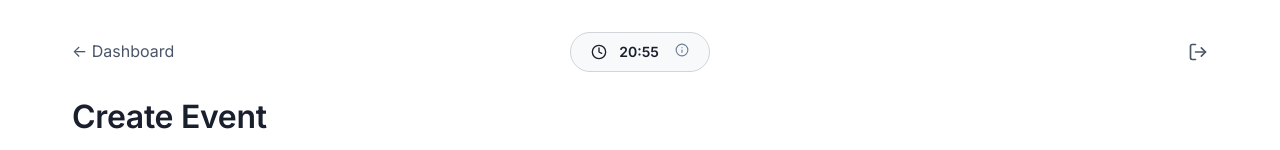
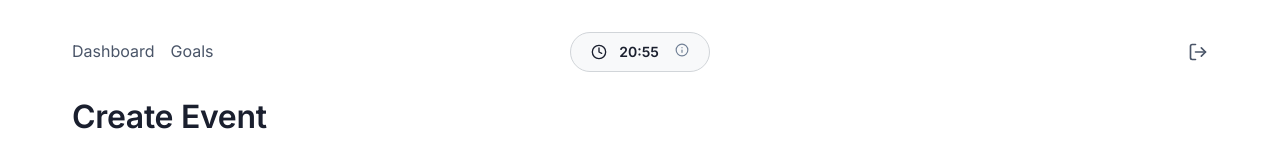
Before and after one commit to fernandoaestrella/true_path_finder, a Next.js app: page /events/create in a window 1280 px wide. Shown: the top 150 px of the page. Built offline with nearby package versions, Linux system fonts and the light colour scheme; no server answers.

Commit message:
unified header

```diff
--- a/app/dashboard/page.tsx
+++ b/app/dashboard/page.tsx
@@ -1,7 +1,7 @@
 'use client';
 
 import React, { useState, useEffect } from 'react';
-import { TimerBar, LogoutIcon } from '@/components';
+import { Header } from '@/components';
 import { MethodsGrid } from '@/components/features/MethodsGrid';
 import { useSessionTimer } from '@/lib/hooks/useSessionTimer';
 import { useAuth } from '@/lib/contexts/AuthContext';
@@ -182,14 +182,9 @@ export default function DashboardPage() {
         </div>
       )}
 
-      {/* Header */}
-      <header className="sticky top-0 z-30 pt-8 pb-6 bg-[var(--background)]">
-        <div className="container flex items-center justify-between">
-          {/* Timer centered */}
-          <div className="flex-1"></div>
-
-          <div className="flex items-center gap-2">
-            <TimerBar minutes={minutes} seconds={seconds} isPaused={isPaused} />
+      <Header
+        currentPage="dashboard"
+        timerExtra={
           <button
             onClick={() => setShowPasswordPrompt(true)}
             className="text-xs text-[var(--text-muted)] hover:text-[var(--text-secondary)] px-2 py-1 cursor-pointer"
@@ -197,21 +192,8 @@ export default function DashboardPage() {
           >
             Reset
           </button>
-          </div>
-
-          {/* Logout icon on the right */}
-          <div className="flex-1 flex justify-end">
-            <button
-              onClick={logout}
-              className="cursor-pointer hover:text-[var(--primary)] transition-colors text-[var(--text-secondary)]"
-              aria-label="Logout"
-              title="Logout"
-            >
-              <LogoutIcon size={20} />
-            </button>
-          </div>
-        </div>
-      </header>
+        }
+      />
 
       {/* Main Content */}
       <main className="container py-12">
--- a/app/events/[eventId]/page.tsx
+++ b/app/events/[eventId]/page.tsx
@@ -8,18 +8,14 @@ import { useAuth } from '@/lib/contexts/AuthContext';
 import { TPFEvent, EventBatch } from '@/types';
 import PhaseIndicator from '@/components/features/PhaseIndicator';
 import ChatPanel from '@/components/features/ChatPanel';
-import { Button } from '@/components/ui/Button';
-import { Card } from '@/components/ui/Card';
-import { TimerBar, LogoutIcon } from '@/components';
-import { useSessionTimer } from '@/lib/hooks/useSessionTimer';
+import { Button, Card, Header } from '@/components';
 
 type Phase = 'arrival' | 'practice' | 'close' | 'ended';
 
 export default function EventPage() {
   const params = useParams();
   const router = useRouter();
-  const { user, logout } = useAuth();
-  const { minutes, seconds, isPaused } = useSessionTimer();
+  const { user } = useAuth();
   const eventId = params.eventId as string;
 
   const [event, setEvent] = useState<TPFEvent | null>(null);
@@ -213,34 +209,7 @@ export default function EventPage() {
 
   return (
     <div className="min-h-screen bg-[var(--background)]">
-      {/* Header */}
-      <header className="sticky top-0 z-30 pt-8 pb-6 bg-[var(--background)]">
-        <div className="container flex items-center justify-between">
-          {/* Back link */}
-          <div className="flex-1">
-            <a href="/dashboard" className="text-[var(--text-secondary)] hover:text-[var(--text-primary)] cursor-pointer">
-              ← Dashboard
-            </a>
-          </div>
-
-          {/* Timer centered */}
-          <div className="flex items-center gap-2">
-            <TimerBar minutes={minutes} seconds={seconds} isPaused={isPaused} />
-          </div>
-
-          {/* Logout icon on the right */}
-          <div className="flex-1 flex justify-end">
-            <button
-              onClick={logout}
-              className="cursor-pointer hover:text-[var(--primary)] transition-colors text-[var(--text-secondary)]"
-              aria-label="Logout"
-              title="Logout"
-            >
-              <LogoutIcon size={20} />
-            </button>
-          </div>
-        </div>
-      </header>
+      <Header />
 
       <div className="container py-8">
         {/* Event Header */}
--- a/app/events/create/page.tsx
+++ b/app/events/create/page.tsx
@@ -1,15 +1,11 @@
 'use client';
 
-import React, { useState, useEffect } from 'react';
+import React, { useState, useEffect, Suspense } from 'react';
 import { useRouter, useSearchParams } from 'next/navigation';
 import { collection, addDoc, serverTimestamp } from 'firebase/firestore';
 import { db } from '@/src/lib/firebase/config';
 import { useAuth } from '@/lib/contexts/AuthContext';
-import { Button } from '@/components/ui/Button';
-import { Input } from '@/components/ui/Input';
-import { Card } from '@/components/ui/Card';
-import { TimerBar, LogoutIcon } from '@/components';
-import { useSessionTimer } from '@/lib/hooks/useSessionTimer';
+import { Button, Input, Card, Header } from '@/components';
 
 interface PhaseConfig {
   hours: number;
@@ -109,11 +105,10 @@ const PhaseInput = ({
   );
 };
 
-export default function CreateEventPage() {
+function CreateEventContent() {
   const router = useRouter();
   const searchParams = useSearchParams();
-  const { user, logout } = useAuth();
-  const { minutes, seconds, isPaused } = useSessionTimer();
+  const { user } = useAuth();
   const [isSubmitting, setIsSubmitting] = useState(false);
 
   // Get methodId from URL
@@ -203,34 +198,7 @@ export default function CreateEventPage() {
 
   return (
     <div className="min-h-screen bg-[var(--background)]">
-      {/* Header */}
-      <header className="sticky top-0 z-30 pt-8 pb-6 bg-[var(--background)]">
-        <div className="container flex items-center justify-between">
-          {/* Back link */}
-          <div className="flex-1">
-            <a href="/dashboard" className="text-[var(--text-secondary)] hover:text-[var(--text-primary)] cursor-pointer">
-              ← Dashboard
-            </a>
-          </div>
-
-          {/* Timer centered */}
-          <div className="flex items-center gap-2">
-            <TimerBar minutes={minutes} seconds={seconds} isPaused={isPaused} />
-          </div>
-
-          {/* Logout icon on the right */}
-          <div className="flex-1 flex justify-end">
-            <button
-              onClick={logout}
-              className="cursor-pointer hover:text-[var(--primary)] transition-colors text-[var(--text-secondary)]"
-              aria-label="Logout"
-              title="Logout"
-            >
-              <LogoutIcon size={20} />
-            </button>
-          </div>
-        </div>
-      </header>
+      <Header />
 
       <div className="container py-8">
         <h1 className="text-3xl font-bold text-[var(--text-primary)] mb-2">Create Event</h1>
@@ -379,3 +347,11 @@ export default function CreateEventPage() {
     </div>
   );
 }
+
+export default function CreateEventPage() {
+  return (
+    <Suspense fallback={<div className="min-h-screen bg-[var(--background)] flex items-center justify-center"><p>Loading...</p></div>}>
+      <CreateEventContent />
+    </Suspense>
+  );
+}
--- a/app/goals/[goalId]/methods/page.tsx
+++ b/app/goals/[goalId]/methods/page.tsx
@@ -1,8 +1,7 @@
 'use client';
 
 import React, { useState, useEffect, use } from 'react';
-import { Button, Input, Textarea, Card, CardHeader, CardTitle, CardContent, CardFooter, TimerBar } from '@/components';
-import { useSessionTimer } from '@/lib/hooks/useSessionTimer';
+import { Button, Input, Textarea, Card, CardHeader, CardTitle, CardContent, CardFooter, Header } from '@/components';
 import { useAuth } from '@/lib/contexts/AuthContext';
 import { Method, Goal, Resource, SuggestedMinimum } from '@/types';
 import { collection, getDocs, addDoc, setDoc, deleteDoc, doc, getDoc, serverTimestamp, updateDoc, increment } from 'firebase/firestore';
@@ -12,8 +11,7 @@ type PageParams = Promise<{ goalId: string }>;
 
 export default function MethodsPage({ params }: { params: PageParams }) {
   const { goalId } = use(params);
-  const { user, isLoading: authLoading, logout } = useAuth();
-  const { minutes, seconds, isPaused } = useSessionTimer();
+  const { user, isLoading: authLoading } = useAuth();
 
   const [goal, setGoal] = useState<Goal | null>(null);
   const [methods, setMethods] = useState<Method[]>([]);
@@ -219,29 +217,15 @@ export default function MethodsPage({ params }: { params: PageParams }) {
 
   return (
     <div className="min-h-screen bg-[var(--background)]">
-      {/* Header */}
-      <header className="sticky top-0 z-30 pt-8 pb-6 bg-[var(--background)]">
-        <div className="container flex items-center justify-between">
-          <div className="flex items-center gap-4">
-            <a href="/goals" className="text-[var(--text-secondary)] hover:text-[var(--text-primary)] cursor-pointer">
-              ← Goals
-            </a>
-            <h1 className="text-xl font-bold text-[var(--text-primary)]">
-              Methods for: {goal?.title || 'Loading...'}
-            </h1>
-          </div>
-
-          <div className="flex items-center gap-4">
-            <TimerBar minutes={minutes} seconds={seconds} isPaused={isPaused} />
-            <button onClick={logout} className="btn btn-ghost text-sm cursor-pointer">
-              Logout
-            </button>
-          </div>
-        </div>
-      </header>
+      <Header />
 
       {/* Main Content */}
       <main className="container py-8">
+        {/* Page Title */}
+        <h1 className="text-xl font-bold text-[var(--text-primary)] mb-6">
+          Methods for: {goal?.title || 'Loading...'}
+        </h1>
+
         {/* Goal Description */}
         {goal?.description && (
           <div className="mb-6 p-4 bg-[var(--surface-subtle)] rounded-lg">
--- a/app/goals/page.tsx
+++ b/app/goals/page.tsx
@@ -1,16 +1,14 @@
 'use client';
 
 import React, { useState, useEffect } from 'react';
-import { Button, Input, Textarea, Card, CardHeader, CardTitle, CardContent, TimerBar, LogoutIcon } from '@/components';
-import { useSessionTimer } from '@/lib/hooks/useSessionTimer';
+import { Button, Input, Textarea, Card, CardHeader, CardTitle, CardContent, Header } from '@/components';
 import { useAuth } from '@/lib/contexts/AuthContext';
 import { Goal } from '@/types';
 import { collection, getDocs, addDoc, setDoc, deleteDoc, doc, serverTimestamp } from 'firebase/firestore';
 import { db } from '@/src/lib/firebase/config';
 
 export default function GoalsPage() {
-  const { user, isLoading: authLoading, logout } = useAuth();
-  const { minutes, seconds, isPaused } = useSessionTimer();
+  const { user, isLoading: authLoading } = useAuth();
 
   const [goals, setGoals] = useState<Goal[]>([]);
   const [chosenGoalIds, setChosenGoalIds] = useState<Set<string>>(new Set());
@@ -140,31 +138,7 @@ export default function GoalsPage() {
 
   return (
     <div className="min-h-screen bg-[var(--background)]">
-      {/* Header */}
-      <header className="sticky top-0 z-30 pt-8 pb-6 bg-[var(--background)]">
-        <div className="container flex items-center justify-between">
-          <div className="flex items-center gap-4">
-            <a href="/dashboard" className="text-[var(--text-secondary)] hover:text-[var(--text-primary)] cursor-pointer">
-              ← Dashboard
-            </a>
-            <h1 className="text-xl font-bold text-[var(--text-primary)]">
-              Choose Goals
-            </h1>
-          </div>
-
-          <div className="flex items-center gap-4">
-            <TimerBar minutes={minutes} seconds={seconds} isPaused={isPaused} />
-            <button
-              onClick={logout}
-              className="cursor-pointer hover:text-[var(--primary)] transition-colors text-[var(--text-secondary)]"
-              aria-label="Logout"
-              title="Logout"
-            >
-              <LogoutIcon size={20} />
-            </button>
-          </div>
-        </div>
-      </header>
+      <Header currentPage="goals" />
 
       {/* Main Content */}
       <main className="container py-8">
--- a/app/methods/[methodId]/page.tsx
+++ b/app/methods/[methodId]/page.tsx
@@ -1,9 +1,8 @@
 'use client';
 
-import React, { useState, useEffect, use } from 'react';
+import React, { useState, useEffect, use, Suspense } from 'react';
 import { useSearchParams } from 'next/navigation';
-import { Button, Textarea, Card, CardHeader, CardTitle, CardContent, TimerBar, LogoutIcon } from '@/components';
-import { useSessionTimer } from '@/lib/hooks/useSessionTimer';
+import { Button, Textarea, Card, CardHeader, CardTitle, CardContent, Header } from '@/components';
 import { useAuth } from '@/lib/contexts/AuthContext';
 import { Method, Review, TPFEvent } from '@/types';
 import { collection, getDocs, addDoc, doc, getDoc, serverTimestamp, updateDoc, query, where, orderBy } from 'firebase/firestore';
@@ -12,11 +11,10 @@ import { EventCard } from '@/components';
 
 type PageParams = Promise<{ methodId: string }>;
 
-export default function MethodDetailPage({ params }: { params: PageParams }) {
+function MethodDetailContent({ params }: { params: PageParams }) {
   const { methodId } = use(params);
   const searchParams = useSearchParams();
-  const { user, isLoading: authLoading, logout } = useAuth();
-  const { minutes, seconds, isPaused } = useSessionTimer();
+  const { user, isLoading: authLoading } = useAuth();
 
   const [method, setMethod] = useState<Method | null>(null);
   const [reviews, setReviews] = useState<Review[]>([]);
@@ -203,34 +201,7 @@ export default function MethodDetailPage({ params }: { params: PageParams }) {
 
   return (
     <div className="min-h-screen bg-[var(--background)]">
-      {/* Header */}
-      <header className="sticky top-0 z-30 pt-8 pb-6 bg-[var(--background)]">
-        <div className="container flex items-center justify-between">
-          {/* Back link */}
-          <div className="flex-1">
-            <a href="/dashboard" className="text-[var(--text-secondary)] hover:text-[var(--text-primary)] cursor-pointer">
-              ← Dashboard
-            </a>
-          </div>
-
-          {/* Timer centered */}
-          <div className="flex items-center gap-2">
-            <TimerBar minutes={minutes} seconds={seconds} isPaused={isPaused} />
-          </div>
-
-          {/* Logout icon on the right */}
-          <div className="flex-1 flex justify-end">
-            <button
-              onClick={logout}
-              className="cursor-pointer hover:text-[var(--primary)] transition-colors text-[var(--text-secondary)]"
-              aria-label="Logout"
-              title="Logout"
-            >
-              <LogoutIcon size={20} />
-            </button>
-          </div>
-        </div>
-      </header>
+      <Header />
 
       {/* Content */}
       <main className="container py-8">
@@ -455,3 +426,11 @@ export default function MethodDetailPage({ params }: { params: PageParams }) {
     </div>
   );
 }
+
+export default function MethodDetailPage({ params }: { params: PageParams }) {
+  return (
+    <Suspense fallback={<div className="min-h-screen bg-[var(--background)] flex items-center justify-center"><div className="text-[var(--text-muted)]">Loading...</div></div>}>
+      <MethodDetailContent params={params} />
+    </Suspense>
+  );
+}
--- a/components/index.ts
+++ b/components/index.ts
@@ -5,6 +5,9 @@ export { Input, Textarea } from './ui/Input';
 export { TimerBar } from './ui/TimerBar';
 export { LogoutIcon } from './ui/icons/LogoutIcon';
 
+// Layout Components
+export { Header } from './layout/Header';
+
 // Feature Components
 export { default as PhaseIndicator } from './features/PhaseIndicator';
 export { default as ChatPanel } from './features/ChatPanel';
--- /dev/null
+++ b/components/layout/Header.tsx
@@ -0,0 +1,54 @@
+'use client';
+
+import React from 'react';
+import { TimerBar, LogoutIcon } from '@/components';
+import { useSessionTimer } from '@/lib/hooks/useSessionTimer';
+import { useAuth } from '@/lib/contexts/AuthContext';
+
+interface HeaderProps {
+  currentPage?: 'dashboard' | 'goals' | 'other';
+  timerExtra?: React.ReactNode;
+}
+
+export function Header({ currentPage = 'other', timerExtra }: HeaderProps) {
+  const { logout } = useAuth();
+  const { minutes, seconds, isPaused } = useSessionTimer();
+
+  return (
+    <header className="sticky top-0 z-30 pt-8 pb-6 bg-[var(--background)]">
+      <div className="container flex items-center justify-between">
+        {/* Left nav */}
+        <div className="flex-1 flex items-center gap-4">
+          {currentPage !== 'dashboard' && (
+            <a href="/dashboard" className="text-[var(--text-secondary)] hover:text-[var(--text-primary)] cursor-pointer">
+              Dashboard
+            </a>
+          )}
+          {currentPage !== 'goals' && (
+            <a href="/goals" className="text-[var(--text-secondary)] hover:text-[var(--text-primary)] cursor-pointer">
+              Goals
+            </a>
+          )}
+        </div>
+
+        {/* Timer centered */}
+        <div className="flex items-center gap-2">
+          <TimerBar minutes={minutes} seconds={seconds} isPaused={isPaused} />
+          {timerExtra}
+        </div>
+
+        {/* Logout icon on the right */}
+        <div className="flex-1 flex justify-end">
+          <button
+            onClick={logout}
+            className="cursor-pointer hover:text-[var(--primary)] transition-colors text-[var(--text-secondary)]"
+            aria-label="Logout"
+            title="Logout"
+          >
+            <LogoutIcon size={20} />
+          </button>
+        </div>
+      </div>
+    </header>
+  );
+}
```
Lines whose indentation alone changed are shown as unchanged.
